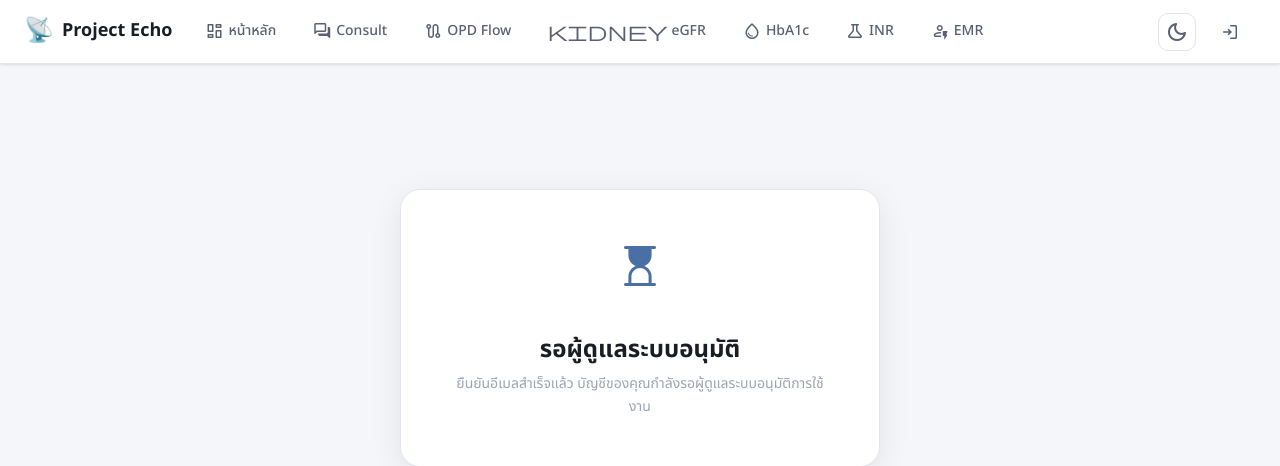
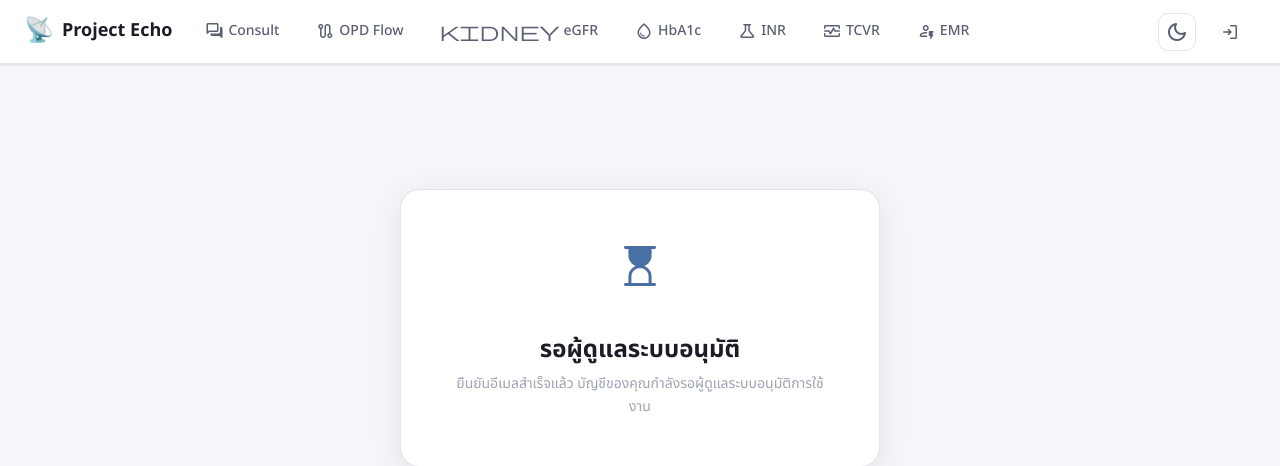
Before and after one commit to Wingbean/project-echo, a Flask app: page /pending-approval in a window 1280 px wide. Shown: the top 466 px of the page. Run offline with Flask 3, Linux system fonts and the light colour scheme; some libraries are stand-ins or nearby versions.

Commit message:
Update nav bar: add TCVR link, remove หน้าหลัก link
Also record updated CLAUDE.md guidance (respond in Thai, always summarize).

```diff
--- a/templates/components/nav.html
+++ b/templates/components/nav.html
@@ -13,15 +13,6 @@
     </button>
 
     <ul class="nav-menu" id="navMenu">
-      <li class="nav-item">
-        <a
-          href="{{ url_for('views.index') }}"
-          class="nav-link {% if request.endpoint == 'views.index' %}active{% endif %}"
-        >
-          <span class="material-symbols-rounded">dashboard</span>
-          <span>หน้าหลัก</span>
-        </a>
-      </li>
       <li class="nav-item">
         <a
           href="{{ url_for('views.consult_page') }}"
@@ -69,6 +60,15 @@
       </li>
       <li class="nav-item">
         <a
+          href="{{ url_for('views.tcvr_page') }}"
+          class="nav-link {% if request.endpoint == 'views.tcvr_page' %}active{% endif %}"
+        >
+          <span class="material-symbols-rounded">monitor_heart</span>
+          <span>TCVR</span>
+        </a>
+      </li>
+      <li class="nav-item">
+        <a
           href="{{ url_for('views.emr_page') }}"
           class="nav-link {% if request.endpoint == 'views.emr_page' %}active{% endif %}"
         >
```
Also changed, not shown: CLAUDE.md (+3 -1 lines).
